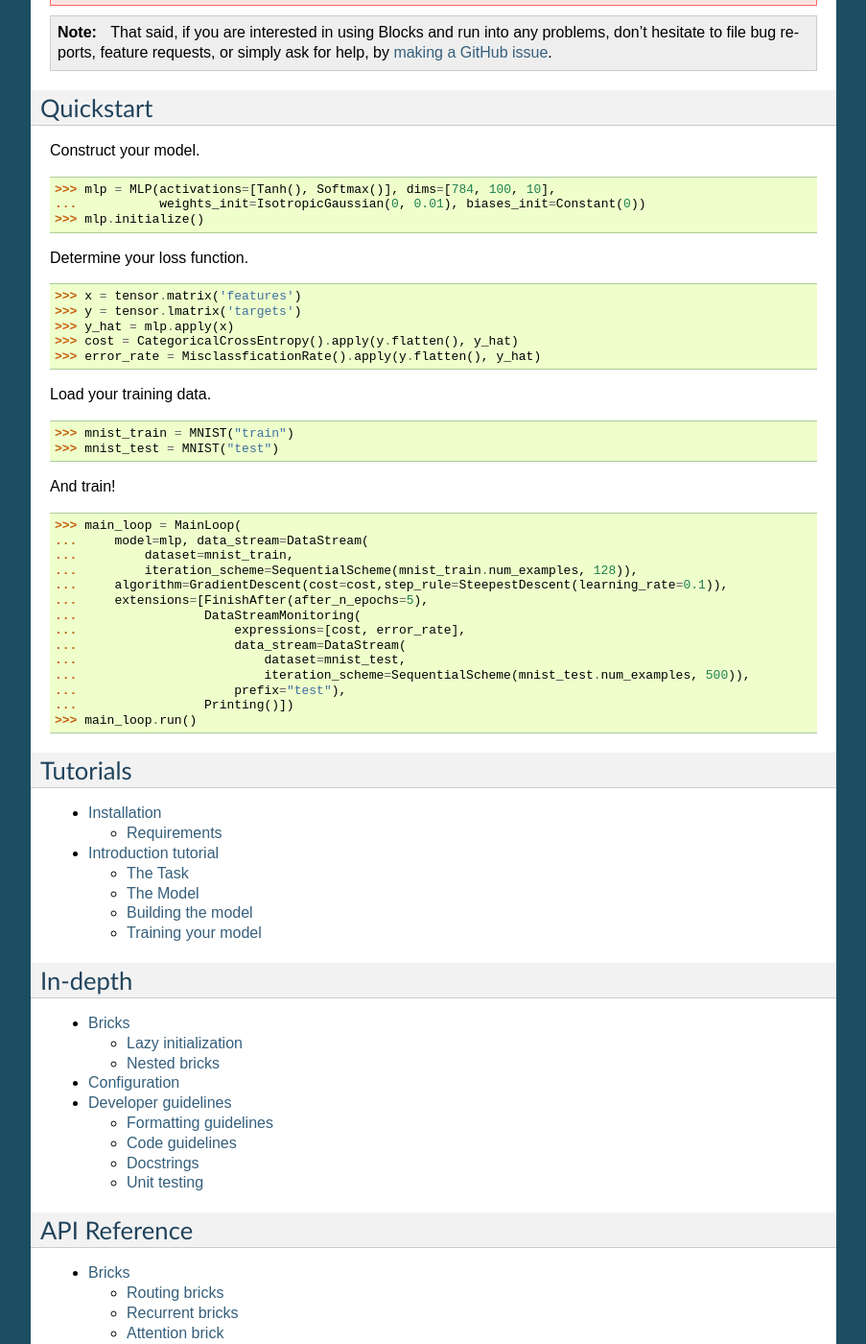
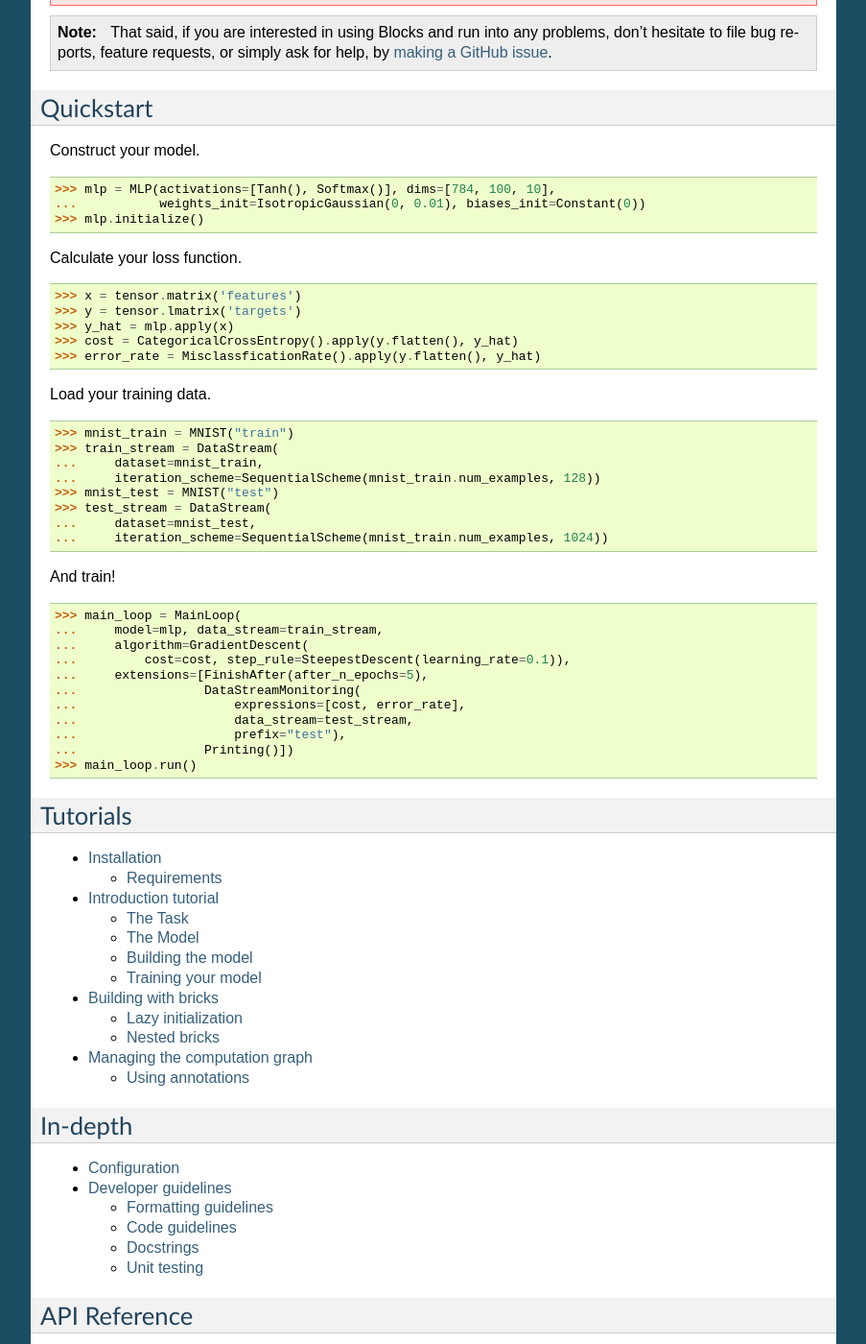
Before and after one commit to mila-iqia/blocks, a Sphinx documentation site: the page built from docs/index.rst, in a window 1280 px wide and 1400 px high, scrolled down 510 px. Shown: the whole window at 96% size, without its empty margins (198-1101 px from the left). Built offline with Sphinx 7.4.7, drawn with Linux system fonts in a browser that asks for light colours; some of the changed text lies outside the part shown.

```diff
--- a/docs/index.rst
+++ b/docs/index.rst
@@ -64,52 +64,56 @@ Quickstart
 
 Construct your model.
 
->>> mlp = MLP(activations=[Tanh(), Softmax()], dims=[784, 100, 10],
-...           weights_init=IsotropicGaussian(0, 0.01), biases_init=Constant(0))
->>> mlp.initialize()
+    >>> mlp = MLP(activations=[Tanh(), Softmax()], dims=[784, 100, 10],
+    ...           weights_init=IsotropicGaussian(0, 0.01), biases_init=Constant(0))
+    >>> mlp.initialize()
 
-Determine your loss function.
+Calculate your loss function.
 
->>> x = tensor.matrix('features')
->>> y = tensor.lmatrix('targets')
->>> y_hat = mlp.apply(x)
->>> cost = CategoricalCrossEntropy().apply(y.flatten(), y_hat)
->>> error_rate = MisclassficationRate().apply(y.flatten(), y_hat)
+    >>> x = tensor.matrix('features')
+    >>> y = tensor.lmatrix('targets')
+    >>> y_hat = mlp.apply(x)
+    >>> cost = CategoricalCrossEntropy().apply(y.flatten(), y_hat)
+    >>> error_rate = MisclassficationRate().apply(y.flatten(), y_hat)
 
 Load your training data.
 
->>> mnist_train = MNIST("train")
->>> mnist_test = MNIST("test")
+    >>> mnist_train = MNIST("train")
+    >>> train_stream = DataStream(
+    ...     dataset=mnist_train,
+    ...     iteration_scheme=SequentialScheme(mnist_train.num_examples, 128))
+    >>> mnist_test = MNIST("test")
+    >>> test_stream = DataStream(
+    ...     dataset=mnist_test,
+    ...     iteration_scheme=SequentialScheme(mnist_train.num_examples, 1024))
 
 And train!
 
->>> main_loop = MainLoop(
-...     model=mlp, data_stream=DataStream(
-...         dataset=mnist_train,
-...         iteration_scheme=SequentialScheme(mnist_train.num_examples, 128)),
-...     algorithm=GradientDescent(cost=cost,step_rule=SteepestDescent(learning_rate=0.1)),
-...     extensions=[FinishAfter(after_n_epochs=5),
-...                 DataStreamMonitoring(
-...                     expressions=[cost, error_rate],
-...                     data_stream=DataStream(
-...                         dataset=mnist_test,
-...                         iteration_scheme=SequentialScheme(mnist_test.num_examples, 500)),
-...                     prefix="test"),
-...                 Printing()])
->>> main_loop.run() # doctest: +SKIP
+    >>> main_loop = MainLoop(
+    ...     model=mlp, data_stream=train_stream,
+    ...     algorithm=GradientDescent(
+    ...         cost=cost, step_rule=SteepestDescent(learning_rate=0.1)),
+    ...     extensions=[FinishAfter(after_n_epochs=5),
+    ...                 DataStreamMonitoring(
+    ...                     expressions=[cost, error_rate],
+    ...                     data_stream=test_stream,
+    ...                     prefix="test"),
+    ...                 Printing()])
+    >>> main_loop.run() # doctest: +SKIP
 
 Tutorials
 ---------
 .. toctree::
    setup
    tutorial
+   bricks_overview
+   cg
 
 In-depth
 --------
 .. toctree::
    :maxdepth: 2
 
-   bricks_overview
    configuration
    developer_guidelines
 
--- a/docs/tutorial.rst
+++ b/docs/tutorial.rst
@@ -47,6 +47,8 @@ model's output and the target distribution. That is, we minimize the sum of
 
 over all examples. We do so by using `stochastic gradient descent`_ (SGD) on
 mini-batches.
+
+.. _model_building:
 
 Building the model
 ------------------
```
Also changed, not shown: other parts of docs/index.rst (+3 -1 lines), docs/bricks_overview.rst (+7 -5 lines), docs/cg.rst (added, +80 -0 lines), docs/log.rst (added, +9 -0 lines), docs/main_loop.rst (added, +9 -0 lines), docs/select.rst (added, +7 -0 lines), docs/serialization.rst (deleted, +0 -9 lines), 1 other file.
